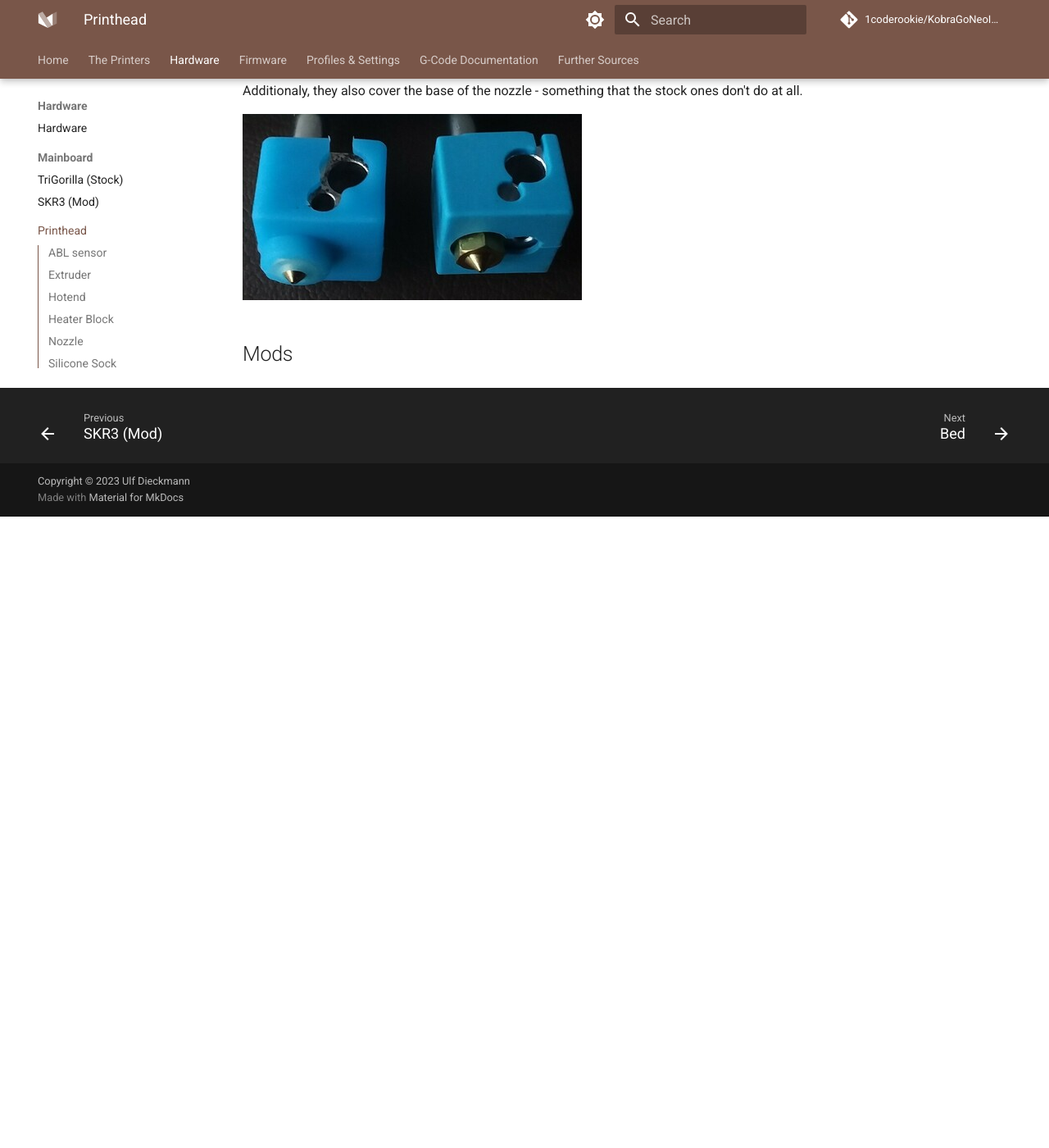
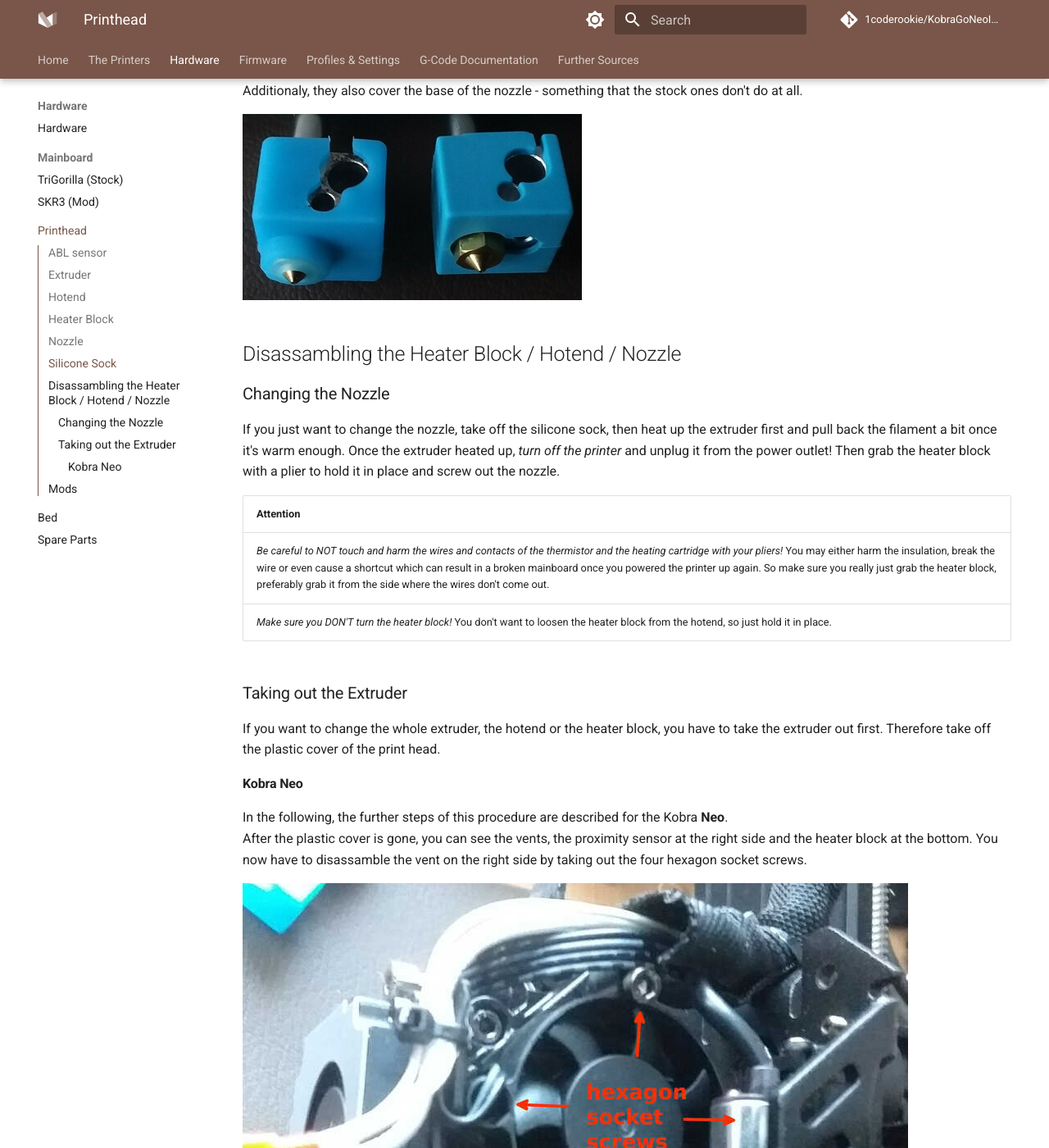
Before and after one commit to 1coderookie/KobraGoNeoInsights, an MkDocs documentation site: the page built from docs/hardware/printhead.md, in a window 1280 px wide and 1400 px high, scrolled down 1998 px. Shown: the whole window at 82% size. Built offline with MkDocs 1.6.1 and Material for MkDocs 9.7.7, drawn with Linux system fonts in a browser that asks for light colours; comment, search, counter and statistics services are not loaded; before the commit the page ends 2628 px from its top, so only the background shows below that; some of the changed text lies outside the part shown.

Commit message:
Update printhead.md

```diff
--- a/docs/hardware/printhead.md
+++ b/docs/hardware/printhead.md
@@ -54,4 +54,29 @@ Additionaly, they also cover the base of the nozzle - something that the stock o
 ![Silicone socks bottom view](../assets/images/silisocks_bottom_web.jpg)
 
 
+## Disassambling the Heater Block / Hotend / Nozzle
+
+### Changing the Nozzle
+If you just want to change the nozzle, take off the silicone sock, then heat up the extruder first and pull back the filament a bit once it's warm enough. Once the extruder heated up, *turn off the printer* and unplug it from the power outlet! Then grab the heater block with a plier to hold it in place and screw out the nozzle.
+
+| Attention |
+|:----------|
+| *Be careful to NOT touch and harm the wires and contacts of the thermistor and the heating cartridge with your pliers!* You may either harm the insulation, break the wire or even cause a shortcut which can result in a broken mainboard once you powered the printer up again. So make sure you really just grab the heater block, preferably grab it from the side where the wires don't come out. |
+| *Make sure you DON'T turn the heater block!* You don't want to loosen the heater block from the hotend, so just hold it in place. |
+
+### Taking out the Extruder
+If you want to change the whole extruder, the hotend or the heater block, you have to take the extruder out first. Therefore take off the plastic cover of the print head.
+
+#### Kobra Neo
+In the following, the further steps of this procedure are described for the Kobra **Neo**.
+After the plastic cover is gone, you can see the vents, the proximity sensor at the right side and the heater block at the bottom. You now have to disassamble the vent on the right side by taking out the four hexagon socket screws.
+
+![Disassamble the vent on the right side](../assets/images/head_neo_vent-dis_web.jpg)
+
+Then you'll see two hexagon socket screws at the side, which are holding the hotend - loosen them until you can pull out the extruder.
+
+![Loosen the screws to take out the extruder](../assets/images/head_neo_vent-dis-extruder_web.jpg)
+
+For reassambling, just put everything back together. Make sure you push the hotend far enough in the specific hole - I personally push it as far into it as it goes. Turn the extruder so that the wires which are coming from the heater block are hanging freely. Then tighten up the screws, so that the extruder doesn't turn or wiggle anymore (but don't overtighten the screws though). Reassamble the vent an the plastic cover.
+
 ## Mods
```
